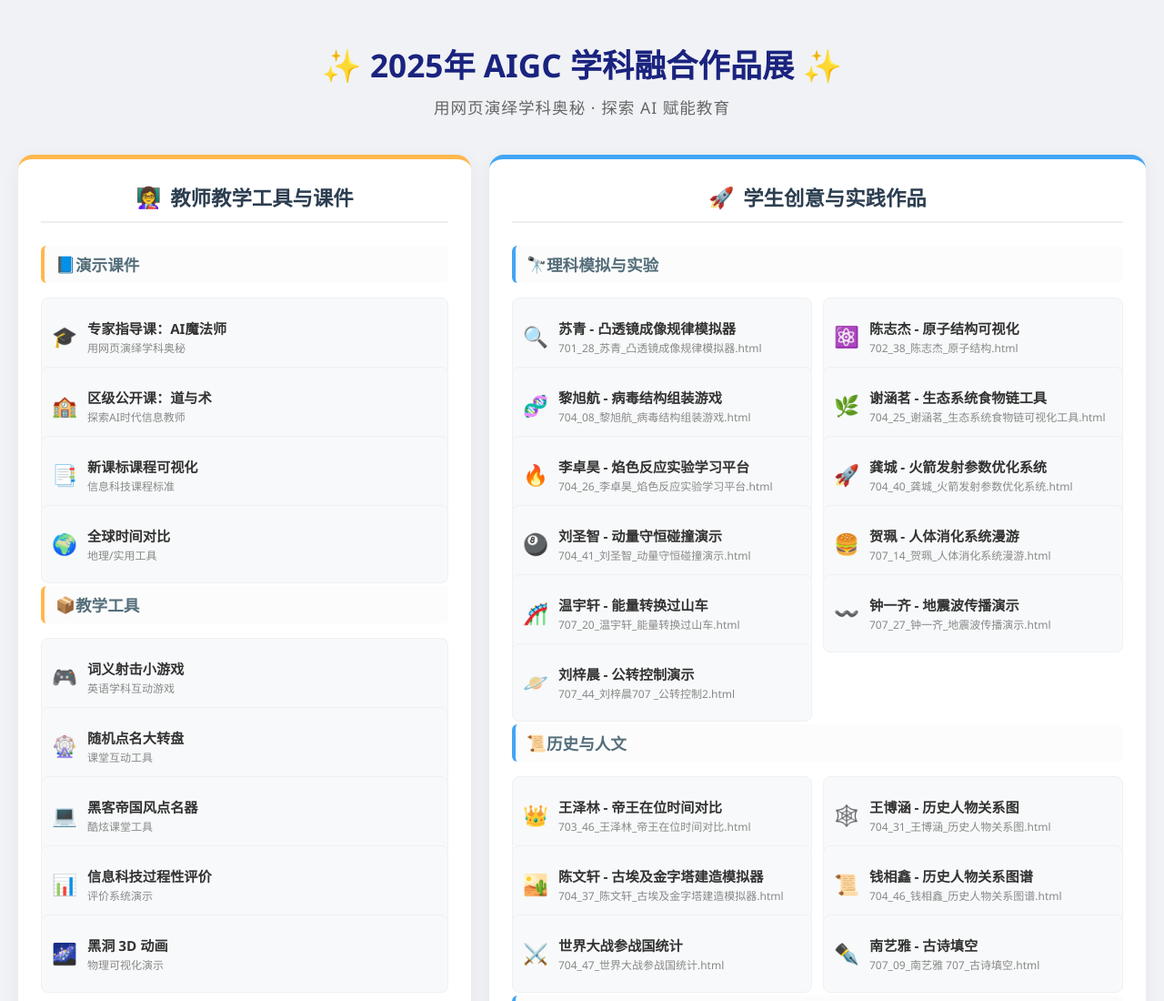
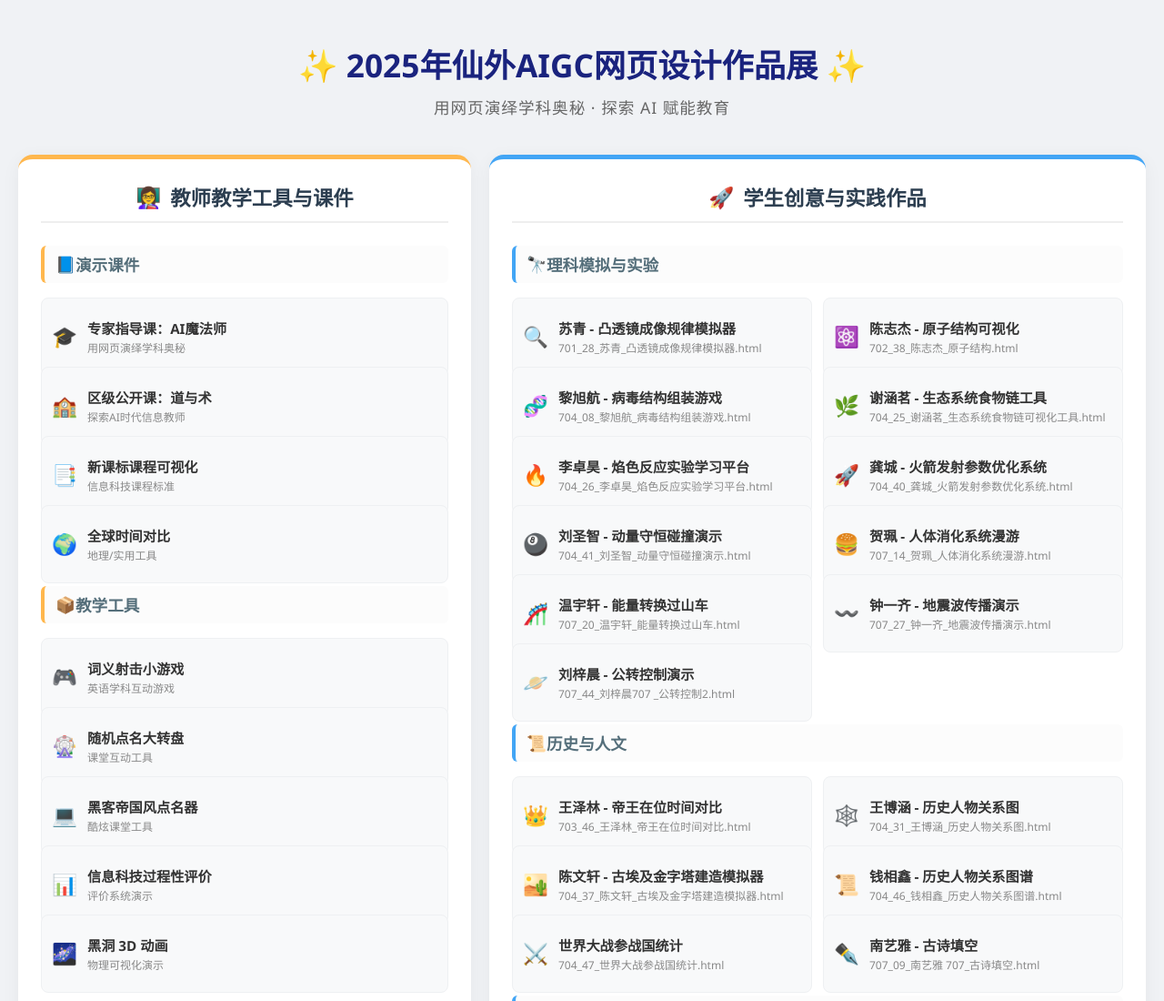
Before and after one commit to Gailsunset/WebShow, a plain HTML site: page index.html in a window 1280 px wide. Shown: the top 1100 px of the page at 91% size. Drawn offline with Linux system fonts and the light colour scheme.

Commit message:
Update index.html and project files

```diff
--- a/index.html
+++ b/index.html
@@ -120,7 +120,7 @@
     </style>
 </head>
 <body>
-    <h1>✨ 2025年 AIGC 学科融合作品展 ✨</h1>
+    <h1>✨ 2025年仙外AIGC网页设计作品展 ✨</h1>
     <div class="subtitle">用网页演绎学科奥秘 · 探索 AI 赋能教育</div>
 
     <div class="main-layout">
```
